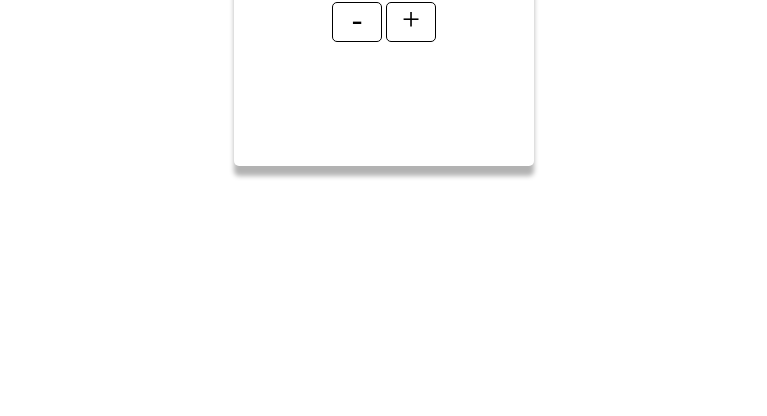
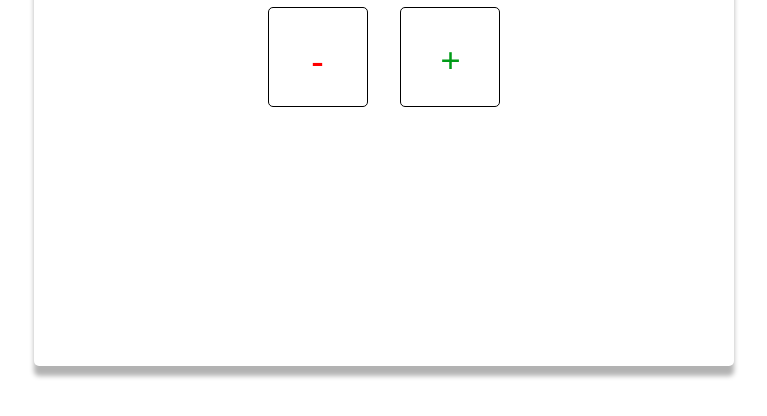
Before and after one commit to tapia1013/btn, a plain HTML site: page index.html in a window 1280 px wide. Shown: the part 384-800 px from the top of the page, without its empty margins (256-1023 px from the left). Drawn offline with Linux system fonts and the light colour scheme.

Commit message:
Add files via upload

```diff
--- a/styles.css
+++ b/styles.css
@@ -103,3 +103,38 @@ table {
       width: 50px;
       cursor: pointer;
     }
+
+
+
+@media only screen and (min-width: 600px) {
+    .box,
+    h1 {
+      font-size: 3.2rem;
+      font-weight: 900;
+    }
+    .box {
+      width: 700px;
+      height: 700px;
+      padding: 150px 50px;
+    }
+
+    #plus,
+    #minus {
+      height: 100px;
+      width: 100px;
+      padding-top: 35px;
+      margin: 120px 10px;
+    }
+
+    #plus {
+      color: rgb(0, 155, 23);
+      font-weight: 900;
+      font-size: 36px;
+    }
+
+    #minus {
+      color: red;
+      font-weight: 900;
+      font-size: 36px;
+    }
+  }
```
